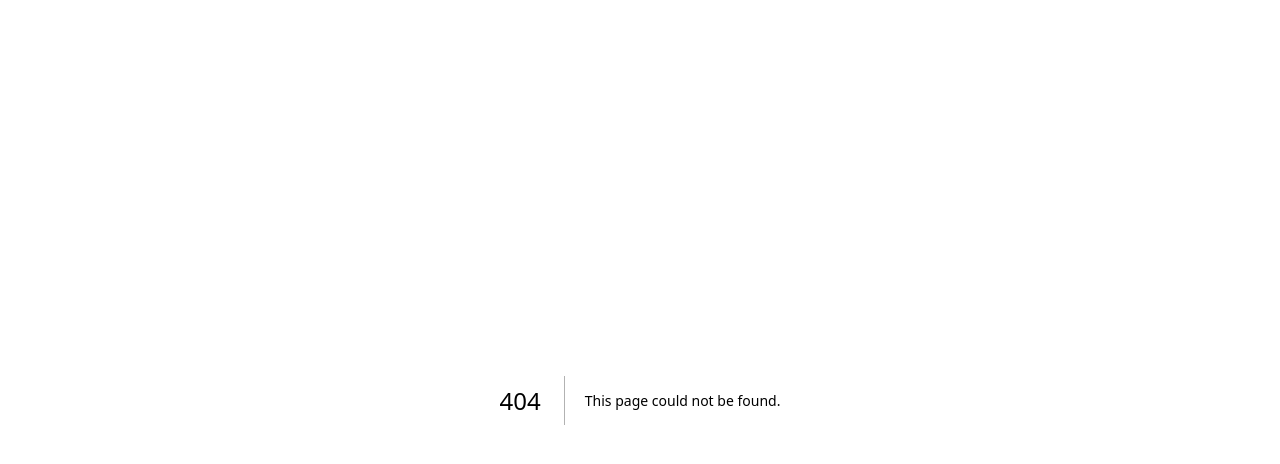
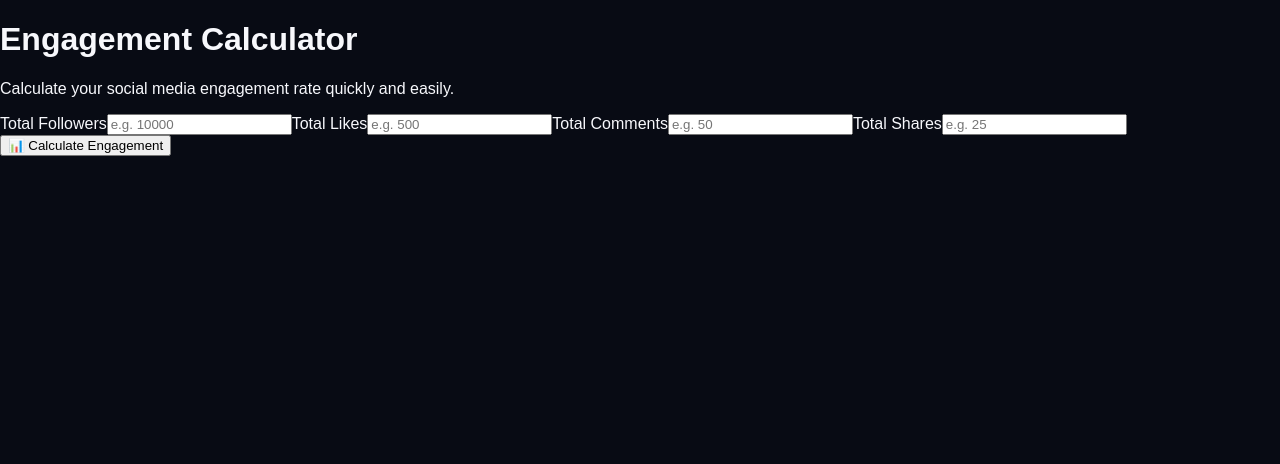
Before and after one commit to shailesh21983/clipforge, a Next.js app in the folder clipforge/: page /tools/hashtag-generator/video-title-generator/engagement-calculator in a window 1280 px wide. Before the commit this address had no page. Shown: the top 464 px of the page. Built offline with nearby package versions, Linux system fonts and the light colour scheme.

Commit message:
Create page.js

```diff
--- /dev/null
+++ b/clipforge/app/tools/hashtag-generator/video-title-generator/engagement-calculator/page.js
@@ -0,0 +1,96 @@
+"use client";
+
+import { useState } from "react";
+
+export default function EngagementCalculator() {
+  const [followers, setFollowers] = useState("");
+  const [likes, setLikes] = useState("");
+  const [comments, setComments] = useState("");
+  const [shares, setShares] = useState("");
+  const [result, setResult] = useState(null);
+
+  const calculateEngagement = () => {
+    const totalFollowers = Number(followers);
+    const totalLikes = Number(likes);
+    const totalComments = Number(comments);
+    const totalShares = Number(shares);
+
+    if (!totalFollowers || totalFollowers <= 0) {
+      setResult(null);
+      return;
+    }
+
+    const totalEngagement =
+      totalLikes + totalComments + totalShares;
+
+    const engagementRate =
+      (totalEngagement / totalFollowers) * 100;
+
+    setResult({
+      totalEngagement,
+      engagementRate: engagementRate.toFixed(2),
+    });
+  };
+
+  return (
+    <main className="tool-page">
+      <h1>Engagement Calculator</h1>
+
+      <p>
+        Calculate your social media engagement rate quickly and easily.
+      </p>
+
+      <label>Total Followers</label>
+      <input
+        type="number"
+        placeholder="e.g. 10000"
+        value={followers}
+        onChange={(e) => setFollowers(e.target.value)}
+      />
+
+      <label>Total Likes</label>
+      <input
+        type="number"
+        placeholder="e.g. 500"
+        value={likes}
+        onChange={(e) => setLikes(e.target.value)}
+      />
+
+      <label>Total Comments</label>
+      <input
+        type="number"
+        placeholder="e.g. 50"
+        value={comments}
+        onChange={(e) => setComments(e.target.value)}
+      />
+
+      <label>Total Shares</label>
+      <input
+        type="number"
+        placeholder="e.g. 25"
+        value={shares}
+        onChange={(e) => setShares(e.target.value)}
+      />
+
+      <button onClick={calculateEngagement}>
+        📊 Calculate Engagement
+      </button>
+
+      {result && (
+        <div className="results">
+          <h2>Your Results</h2>
+
+          <div className="result-card">
+            <p>Total Engagement</p>
+            <h3>{result.totalEngagement}</h3>
+          </div>
+
+          <div className="result-card">
+            <p>Engagement Rate</p>
+            <h3>{result.engagementRate}%</h3>
+          </div>
+        </div>
+      )}
+    </main>
+  );
+}
```
